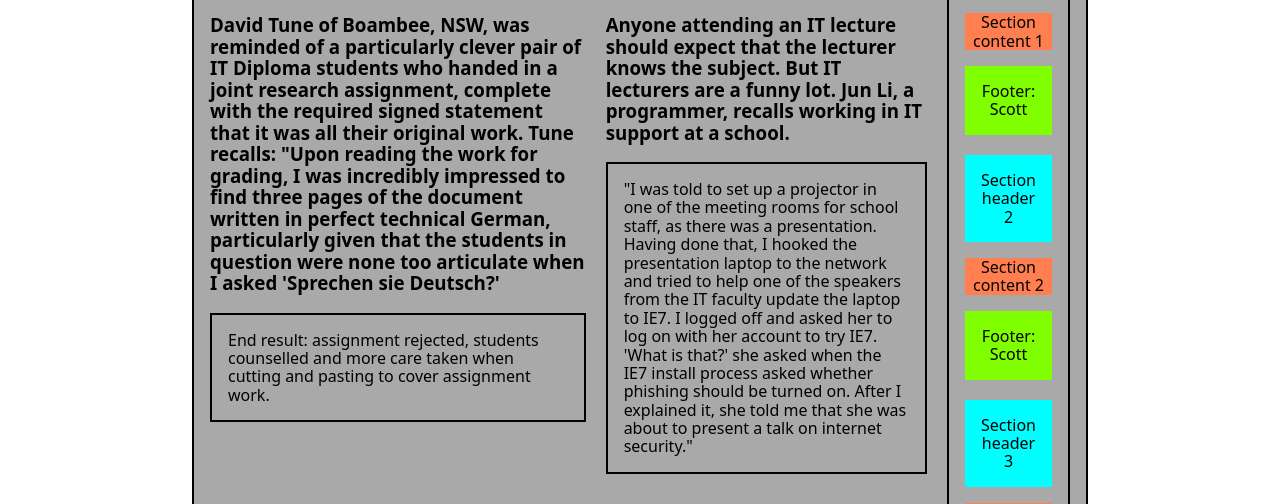
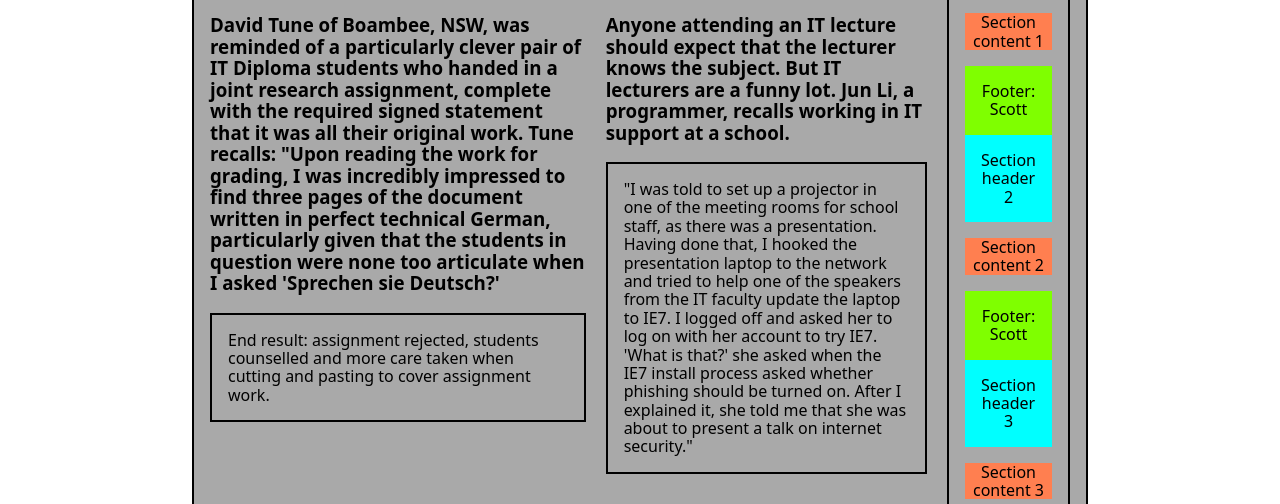
Before and after one commit to Hyoin-Lee/web_tech_portfolio, a website: page phase-2/index.html in a window 1280 px wide. Shown: the part 296-800 px from the top of the page. Drawn offline with Linux system fonts and the light colour scheme.

Commit message:
phase-2 aside-container class removed

```diff
--- a/phase-2/index.html
+++ b/phase-2/index.html
@@ -56,7 +56,7 @@
                 present a talk on internet security."
             </footer>
         </article>
-        <aside class="aside-container">
+        <aside>
                 <section>
                     <header class="section-header">Section header 1</header>
                     <p class="section-paragraph">Section content 1</p>
```
